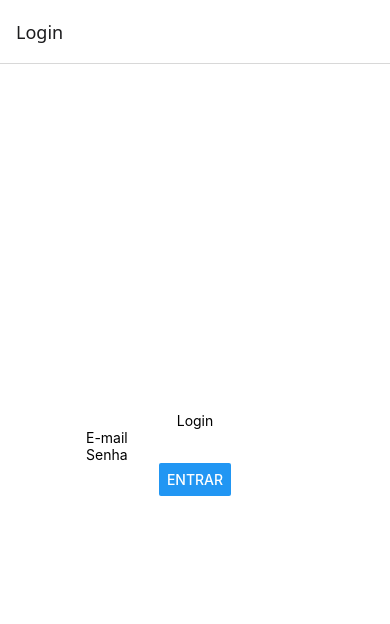
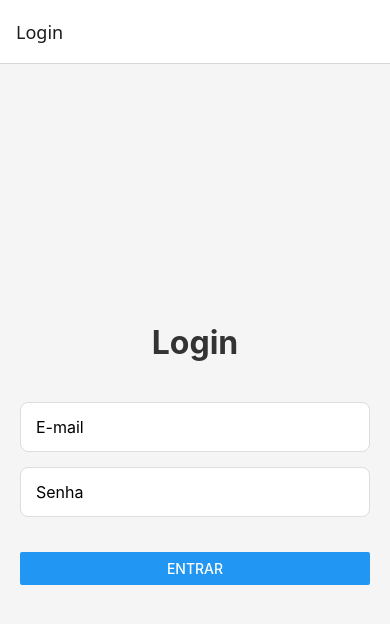
Before and after one commit to Rafael-Mota-Moraes/react-native-com-firebase, a React Native app: screen /Login in a window 390 px wide. Shown: the top 624 px of the page. Built offline with nearby package versions, Linux system fonts and the light colour scheme.

Commit message:
adicionado estilos

```diff
--- a/screens/Login.tsx
+++ b/screens/Login.tsx
@@ -23,16 +23,23 @@ export default function Login() {
 
   return (
     <View style={styles.container}>
-      <Text>Login</Text>
+      <Text style={styles.title}>Login</Text>
       <TextInput
+        style={styles.input}
         onChangeText={(value) => setEmail(value)}
         placeholder="E-mail"
+        value={email}
       />
       <TextInput
+        style={styles.input}
         onChangeText={(value) => setSenha(value)}
         placeholder="Senha"
+        value={senha}
+        secureTextEntry
       />
-      <Button title="Entrar" onPress={logar} />
+      <View style={styles.buttonContainer}>
+        <Button title="Entrar" onPress={logar} />
+      </View>
     </View>
   );
 }
@@ -40,8 +47,30 @@ export default function Login() {
 const styles = StyleSheet.create({
   container: {
     flex: 1,
-    backgroundColor: "#fff",
+    backgroundColor: "#f5f5f5",
     alignItems: "center",
     justifyContent: "center",
+    padding: 20,
+  },
+  title: {
+    fontSize: 32,
+    fontWeight: "bold",
+    color: "#333",
+    marginBottom: 40,
+  },
+  input: {
+    width: "100%",
+    height: 50,
+    backgroundColor: "#fff",
+    borderRadius: 8,
+    paddingHorizontal: 15,
+    marginBottom: 15,
+    borderWidth: 1,
+    borderColor: "#ddd",
+    fontSize: 16,
+  },
+  buttonContainer: {
+    width: "100%",
+    marginTop: 20,
   },
 });
```
